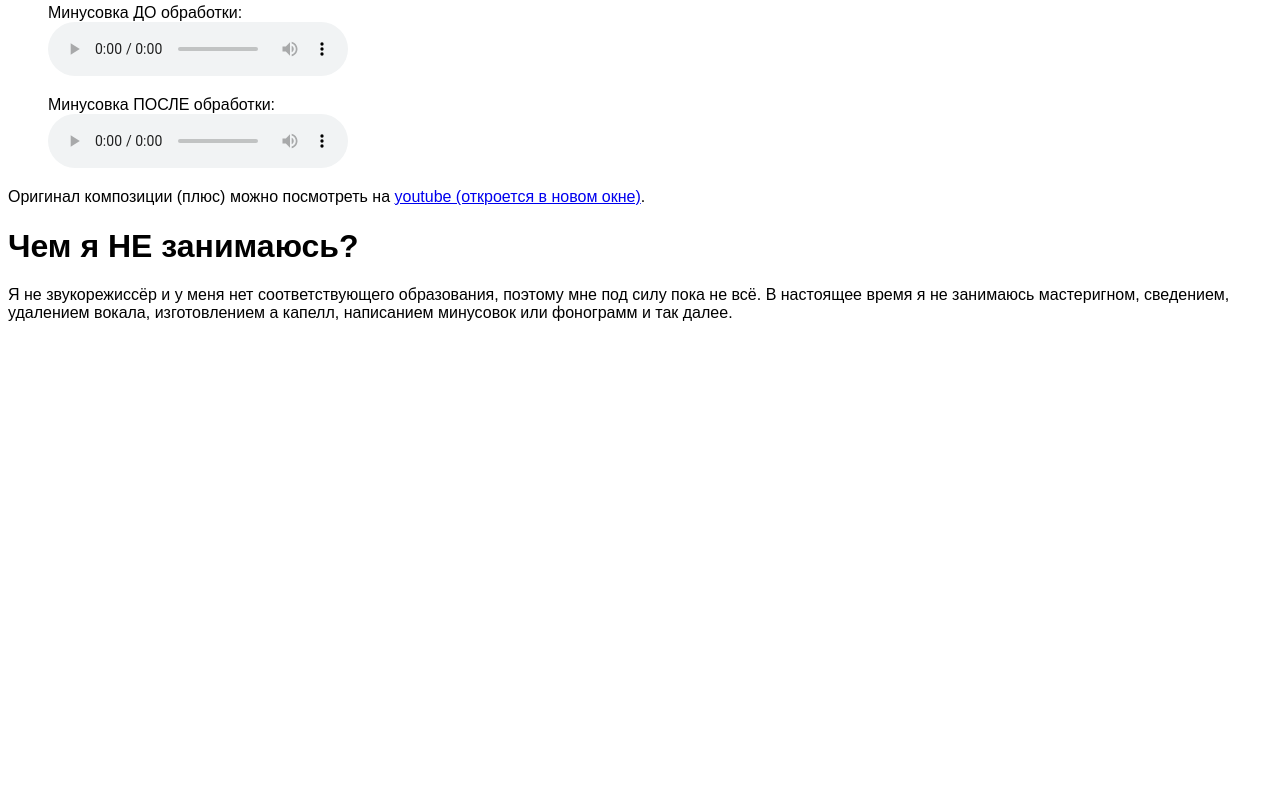
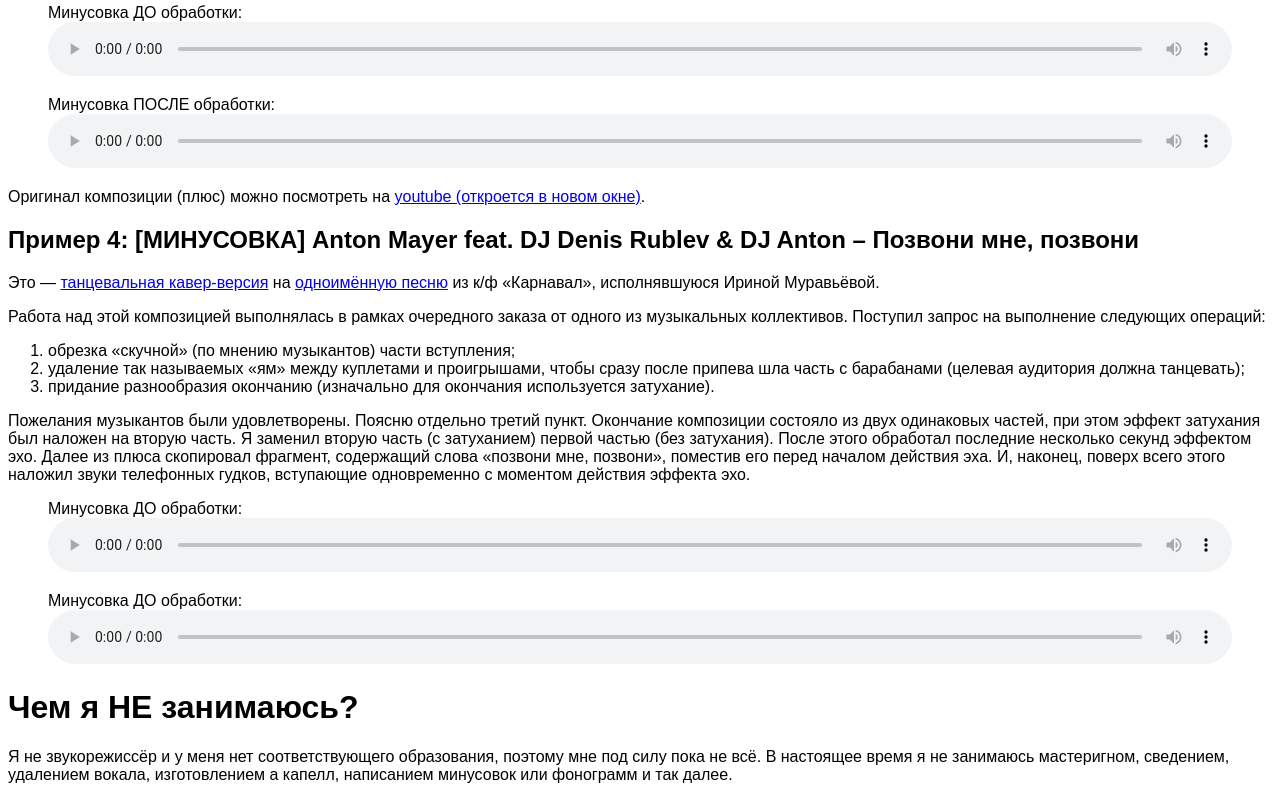
Before and after one commit to Vadim-Moshev/vadim-moshev.github.io, a plain HTML site: page portfolio/audioprocessing/index.html in a window 1280 px wide. Shown: the part 1677-2477 px from the top of the page. Before the commit the page ends 2015 px from the top, so only its background shows below. Drawn offline with Linux system fonts and the light colour scheme.

Commit message:
add 1 more example

```diff
--- a/portfolio/audioprocessing/index.html
+++ b/portfolio/audioprocessing/index.html
@@ -182,6 +182,43 @@
       >.
     </p>
 
+    <h2>
+      Пример 4: [МИНУСОВКА] Anton Mayer feat. DJ Denis Rublev & DJ Anton –
+      Позвони мне, позвони
+    </h2>
+
+    <p>
+      Это —
+      <a href="https://www.youtube.com/watch?v=LA_qR_xDBqU" target="_blank"
+        >танцевальная кавер-версия</a
+      >
+      на
+      <a href="https://www.youtube.com/watch?v=cLWL32hNZAM" target="_blank"
+        >одноимённую песню</a
+      >
+      из к/ф «Карнавал», исполнявшуюся Ириной Муравьёвой.
+
+      <p>Работа над этой композицией выполнялась в рамках очередного заказа от одного из музыкальных коллективов. Поступил запрос на выполнение следующих операций:</p>
+
+      <ol>
+        <li>обрезка «скучной» (по мнению музыкантов) части вступления;</li>
+        <li>удаление так называемых «ям» между куплетами и проигрышами, чтобы сразу после припева шла часть с барабанами (целевая аудитория должна танцевать);</li>
+        <li>придание разнообразия окончанию (изначально для окончания используется затухание).</li>
+      </ol>
+
+      <p>Пожелания музыкантов были удовлетворены. Поясню отдельно третий пункт. Окончание композиции состояло из двух одинаковых частей, при этом эффект затухания был наложен на вторую часть. Я заменил вторую часть (с затуханием) первой частью (без затухания). После этого обработал последние несколько секунд эффектом эхо. Далее из плюса скопировал фрагмент, содержащий слова «позвони мне, позвони», поместив его перед началом действия эха. И, наконец, поверх всего этого наложил звуки телефонных гудков, вступающие одновременно с моментом действия эффекта эхо. </p>
+    </p>
+
+    <figure>
+      <figcaption>Минусовка ДО обработки:</figcaption>
+      <audio controls src="audio/call_me/before.mp3"></audio>
+    </figure>
+
+    <figure>
+      <figcaption>Минусовка ДО обработки:</figcaption>
+      <audio controls src="audio/call_me/after.mp3"></audio>
+    </figure>
+
     <h1>Чем я НЕ занимаюсь?</h1>
 
     <p>
--- a/portfolio/audioprocessing/styles.css
+++ b/portfolio/audioprocessing/styles.css
@@ -1,3 +1,7 @@
 body {
   font-family: "arial";
 }
+
+audio {
+  width: 100%;
+}
```
Also changed, not shown: 2 other files.
